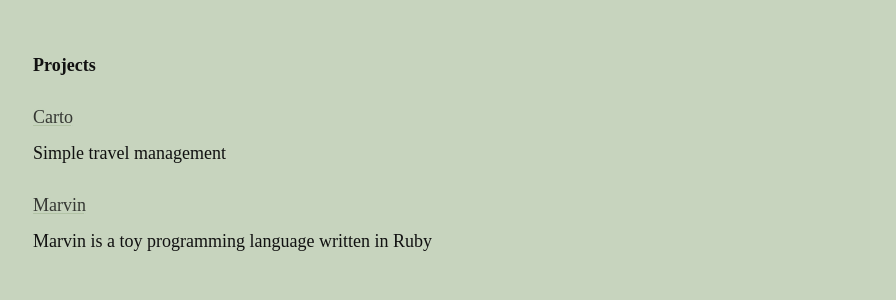
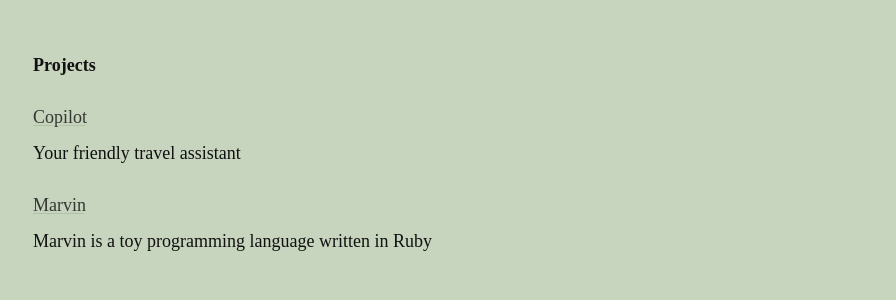
Before and after one commit to ethnt/ethnt.me, a Jekyll site: the page built from information.markdown, in a window 1280 px wide. Shown: the part 1417-1717 px from the top of the page, without its empty margins (95-991 px from the left). Built offline with Jekyll 4.4.1, drawn with Linux system fonts in a browser that asks for light colours; some web fonts are replaced.

Commit message:
Updated Copilot

```diff
--- a/_projects/copilot.markdown
+++ b/_projects/copilot.markdown
@@ -1,7 +1,7 @@
 ---
-title: Carto
+title: Copilot
 date: 2018-02-15 10:36:00 -05:00
-link: https://github.com/getcarto/carto
+link: https://github.com/getcopilot/copilot
 ---
 
-Simple travel management
+Your friendly travel assistant
```
